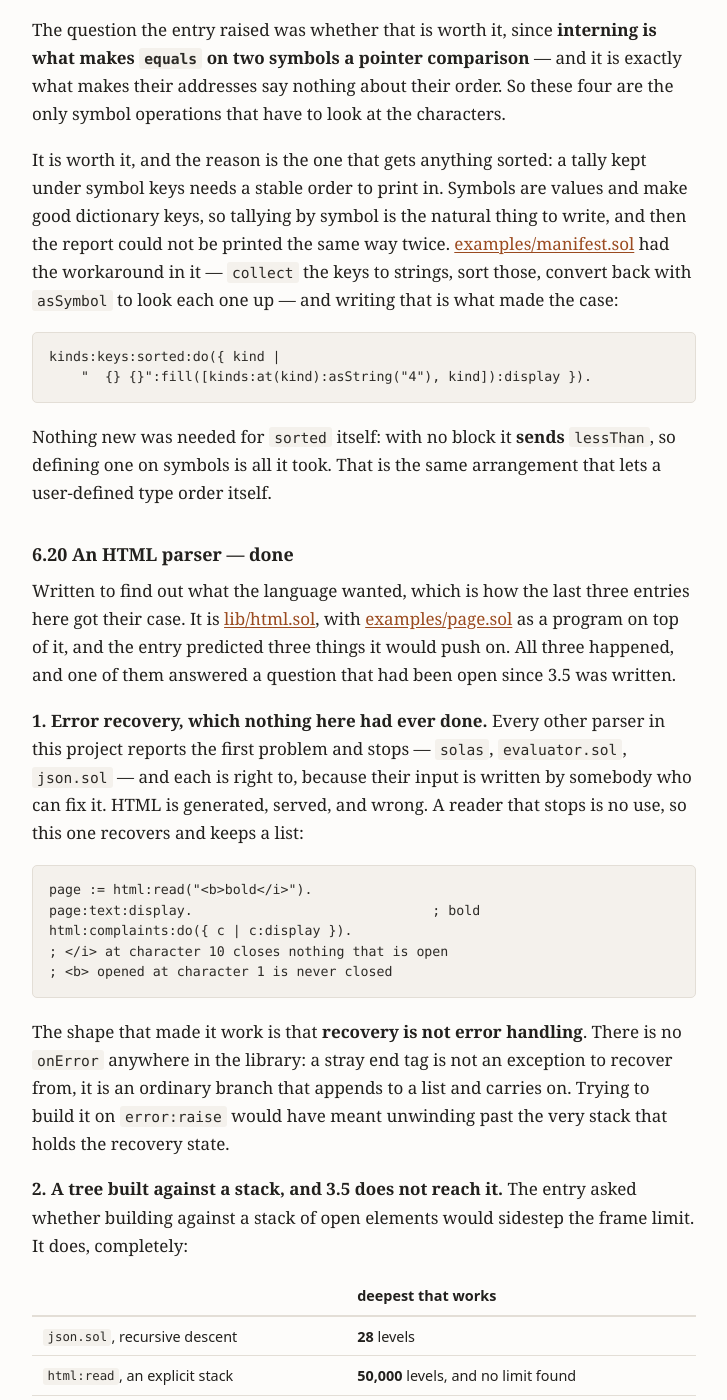
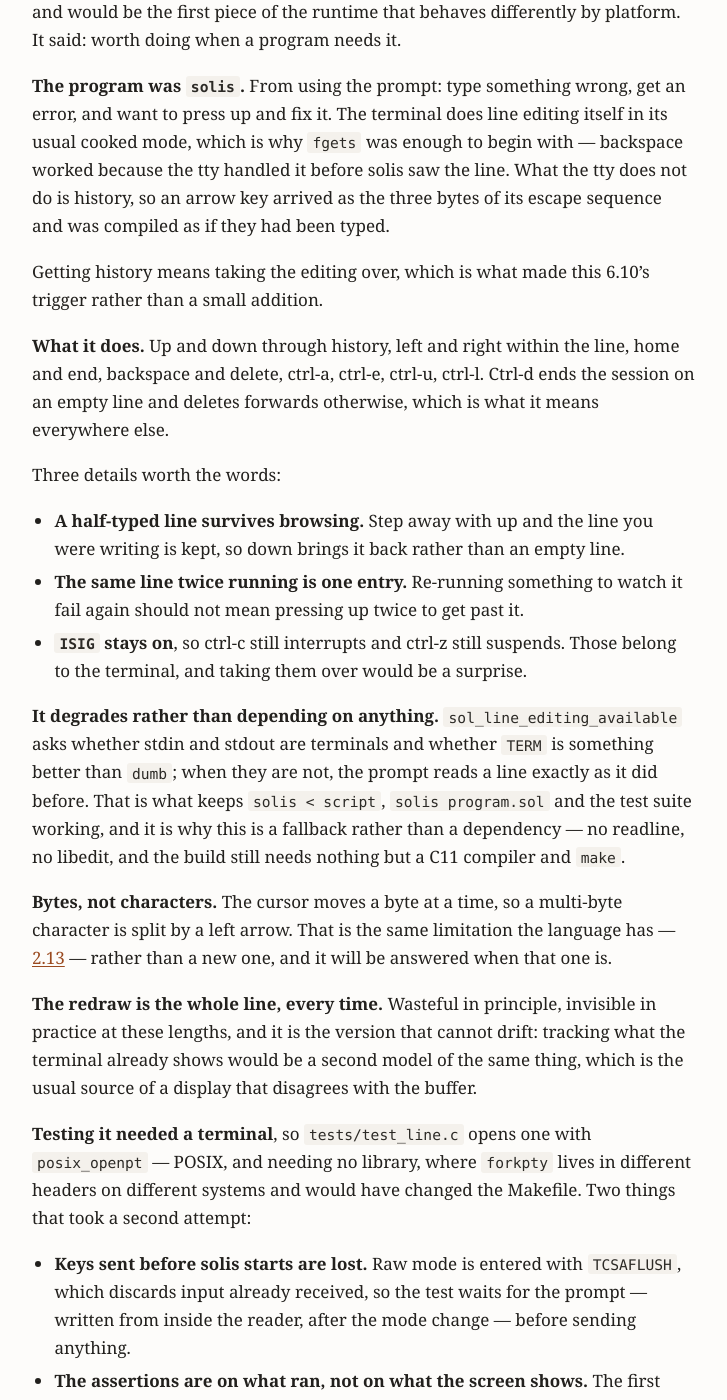
Before and after one commit to hansolovkarlsson/Solveig, a Jekyll site: the page built from docs/COMPLETED.md, in a window 1280 px wide and 1400 px high, scrolled down 35129 px. Shown: the whole window, without its empty margins (276-1003 px from the left). Built offline with Jekyll 4.4.1, drawn with Linux system fonts in a browser that asks for light colours; our own code applies the rules of GitHub Pages for plain Markdown files; some of the changed text lies outside the part shown.

Commit message:
Give the prompt history and arrow keys
6.10, which closes section 6 entirely. The entry had been waiting for a
program that needed raw terminal mode, and the program turned out to be
solis: type something wrong, get an error, want to press up and fix it.

The terminal does line editing itself in cooked mode, which is why fgets
was enough to begin with -- backspace worked because the tty handled it
before solis saw the line. What the tty does not do is history, so an
arrow key arrived as the three bytes of its escape sequence and was
compiled as though they had been typed. Getting history means taking the
editing over, and that is raw mode.

Up and down through history, left and right within the line, home and
end, backspace and delete, ctrl-a, ctrl-e, ctrl-u, ctrl-l. ISIG stays
on, so ctrl-c still interrupts and ctrl-z still suspends.

A half-typed line survives browsing away and back, and the same line
twice running is one entry -- both from thinking about the actual use.

It degrades rather than depending on anything: when stdin and stdout are
not terminals the prompt reads a line as it did before, which is what
keeps solis < script and the test suite working. No readline, no
libedit; the build still needs only a C11 compiler and make.

Testing it needed a terminal, so tests/test_line.c opens one with
posix_openpt -- POSIX and needing no library, where forkpty lives in
different headers on different systems. Two mistakes worth recording:
keys sent before solis starts are lost, because raw mode is entered with
TCSAFLUSH which discards input already received; and assertions must be
on what ran rather than on what the screen shows, since the editor
paints every keystroke and a test matching painted text drifts a
keystroke out of step.

Co-Authored-By: Claude Opus 5 <noreply@anthropic.com>
Claude-Session: https://claude.ai/code/session_014Emnizwfra15qgDU979HaB

````diff
--- a/docs/COMPLETED.md
+++ b/docs/COMPLETED.md
@@ -797,7 +797,7 @@ never get confused. `\r\n` counts as one terminator and a last line with no
 newline of its own still counts as a line.
 
 The half of this entry about waiting for a single key stayed behind, under a
-number of its own: [6.10](ROADMAP.md#610-waiting-for-a-single-key).
+number of its own: [6.10](#610-waiting-for-a-single-key--done).
 
 ### 6.4 File handling — **done**
 
@@ -1386,6 +1386,71 @@ for values, by identity for arrays, blocks, objects and dictionaries.
 [[#1]]:indexOf([#1]).            ; nil  -- an equal-looking array is a different one
 ```
 
+### 6.10 Waiting for a single key — **done**
+
+Reading a *line* was done in 6.3, and reading a keypress was split off because
+it needs raw terminal mode — `termios` on Unix, something else on Windows — and
+would be the first piece of the runtime that behaves differently by platform.
+It said: worth doing when a program needs it.
+
+**The program was `solis`.** From using the prompt: type something wrong, get an
+error, and want to press up and fix it. The terminal does line editing itself in
+its usual cooked mode, which is why `fgets` was enough to begin with — backspace
+worked because the tty handled it before solis saw the line. What the tty does
+not do is history, so an arrow key arrived as the three bytes of its escape
+sequence and was compiled as if they had been typed.
+
+Getting history means taking the editing over, which is what made this 6.10's
+trigger rather than a small addition.
+
+**What it does.** Up and down through history, left and right within the line,
+home and end, backspace and delete, ctrl-a, ctrl-e, ctrl-u, ctrl-l. Ctrl-d ends
+the session on an empty line and deletes forwards otherwise, which is what it
+means everywhere else.
+
+Three details worth the words:
+
+- **A half-typed line survives browsing.** Step away with up and the line you
+  were writing is kept, so down brings it back rather than an empty line.
+- **The same line twice running is one entry.** Re-running something to watch it
+  fail again should not mean pressing up twice to get past it.
+- **`ISIG` stays on**, so ctrl-c still interrupts and ctrl-z still suspends.
+  Those belong to the terminal, and taking them over would be a surprise.
+
+**It degrades rather than depending on anything.** `sol_line_editing_available`
+asks whether stdin and stdout are terminals and whether `TERM` is something
+better than `dumb`; when they are not, the prompt reads a line exactly as it did
+before. That is what keeps `solis < script`, `solis program.sol` and the test
+suite working, and it is why this is a fallback rather than a dependency — no
+readline, no libedit, and the build still needs nothing but a C11 compiler and
+`make`.
+
+**Bytes, not characters.** The cursor moves a byte at a time, so a multi-byte
+character is split by a left arrow. That is the same limitation the language
+has — [2.13](ROADMAP.md#213-text-is-bytes-and-case-is-ascii-only) — rather than
+a new one, and it will be answered when that one is.
+
+**The redraw is the whole line, every time.** Wasteful in principle, invisible
+in practice at these lengths, and it is the version that cannot drift: tracking
+what the terminal already shows would be a second model of the same thing, which
+is the usual source of a display that disagrees with the buffer.
+
+**Testing it needed a terminal**, so `tests/test_line.c` opens one with
+`posix_openpt` — POSIX, and needing no library, where `forkpty` lives in
+different headers on different systems and would have changed the Makefile. Two
+things that took a second attempt:
+
+- **Keys sent before solis starts are lost.** Raw mode is entered with
+  `TCSAFLUSH`, which discards input already received, so the test waits for the
+  prompt — written from inside the reader, after the mode change — before
+  sending anything.
+- **The assertions are on what ran, not on what the screen shows.** The first
+  version matched painted text, and since the editor paints every keystroke, a
+  test looking for `kept` after typing `"kept":display.` matched the painting
+  rather than the running and drifted a keystroke out of step from there. The
+  values are now chosen so the output never appears in the input: nothing in
+  `#100:add(#5):print.` spells `#105`.
+
 ### 6.19 A symbol cannot be ordered — **done**
 
 `lessThan`, `greaterThan`, `lessOrEqual` and `greaterOrEqual` on symbols,
````
Also changed, not shown: docs/CHANGELOG.md (+62 -1 lines), docs/REFERENCE.md (+31 -0 lines), docs/ROADMAP.md (+23 -21 lines), 4 other files.
